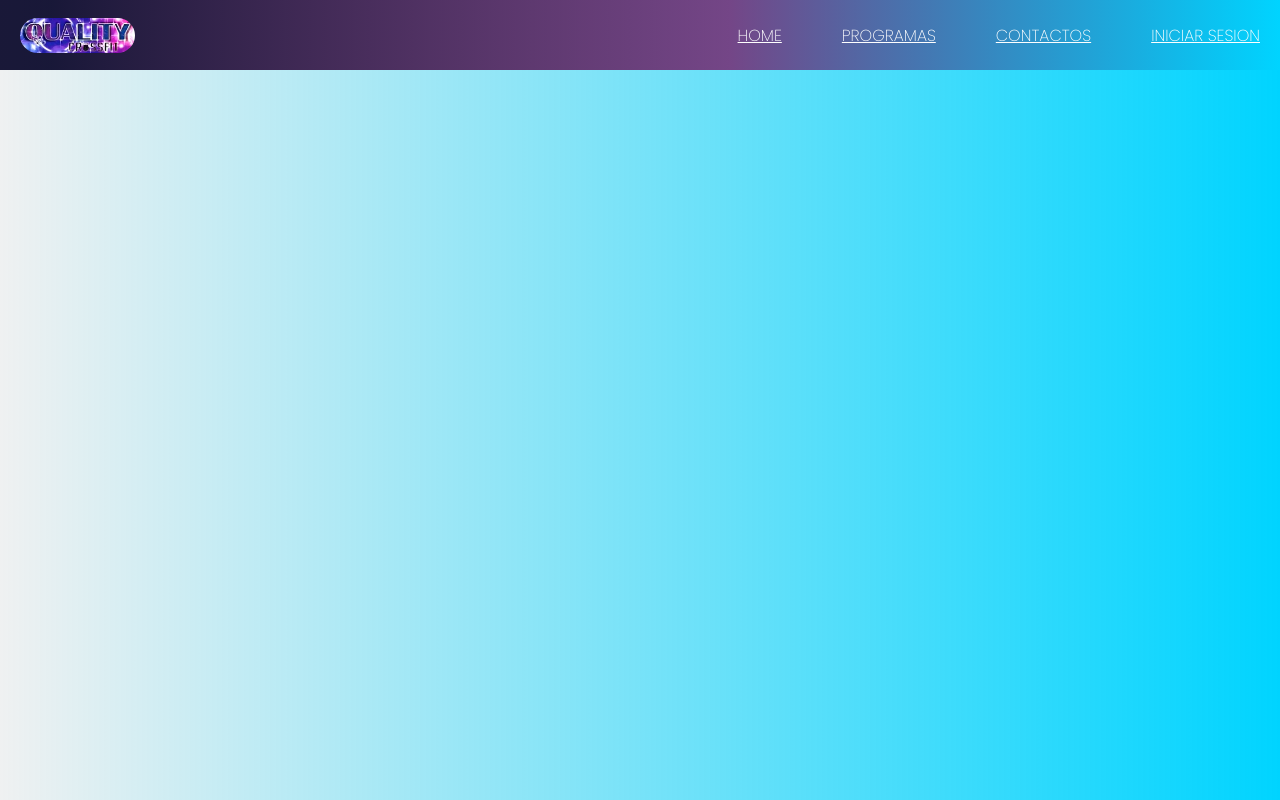
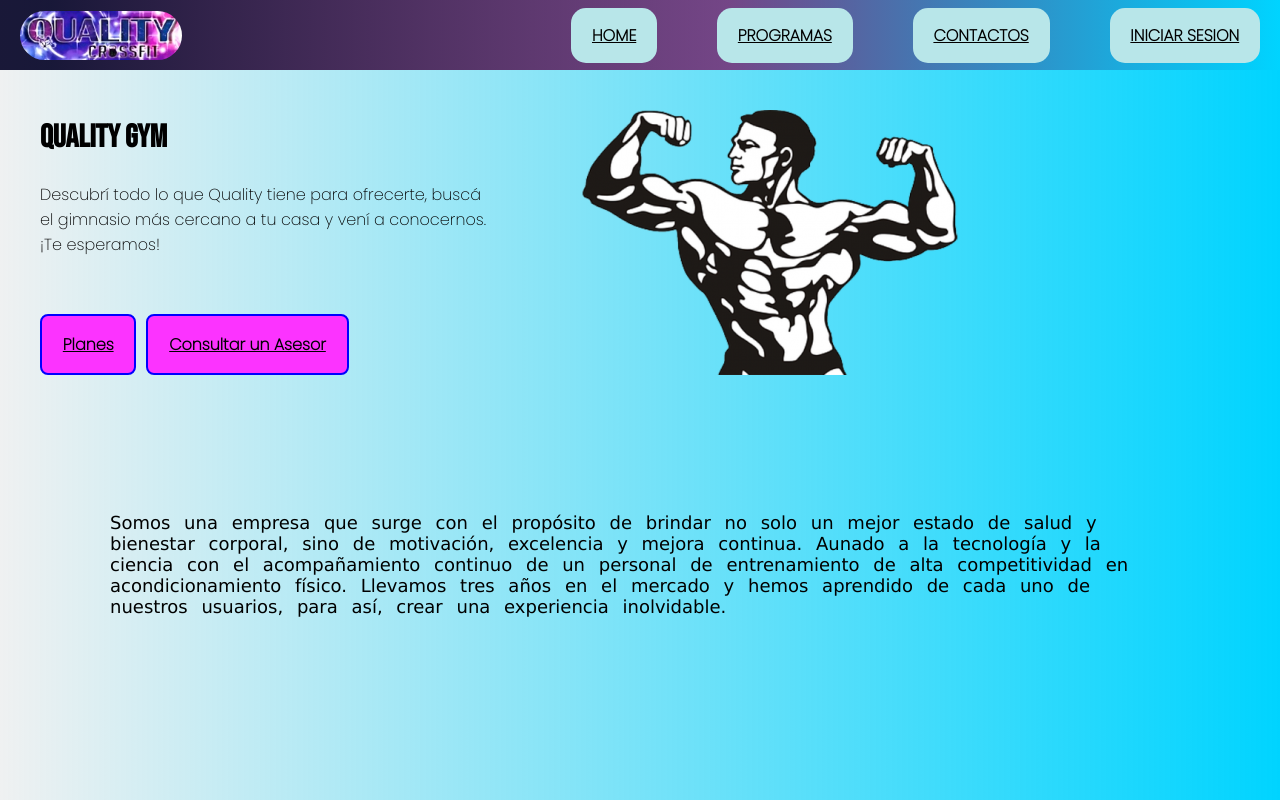
Before and after one commit to lukag11/LandingPage, a plain HTML site: page index.html in a window 1280 px wide. Drawn offline with Linux system fonts and the light colour scheme; a web font is replaced by a local one.

Commit message:
actualizacion, section hero-texto

```diff
--- a/index.html
+++ b/index.html
@@ -6,13 +6,18 @@
     <meta http-equiv="X-UA-Compatible" content="IE=edge">
     <meta name="viewport" content="width=device-width, initial-scale=1.0">
     <link rel="stylesheet" href="style.css">
-    <title>Challenge E2</title>
+    <title>Landing Page</title>
 </head>
 
 <body>
 
     <header class="header">
+
+
+
         <img src="./img/icono.jpg" alt="" class="logo">
+
+
         <nav class="nav-bar">
             <ul class="nav-list">
                 <li class="nav-item">
@@ -29,8 +34,44 @@
                 </li>
             </ul>
         </nav>
+
     </header>
+    <main>
+        <section class="menu-principal">
 
+            <div class="menu_texto">
+                <h1>Quality GyM</h1>
+                <p>Descubrí todo lo que Quality tiene para ofrecerte, buscá el gimnasio más cercano a tu casa y vení a
+                    conocernos. ¡Te esperamos!</p>
+                <div class="text_btn">
+                    <a href="#" class="btn btn_planes">Planes</a>
+                    <a href="#" class="btn btn_consultar">Consultar un Asesor</a>
+                </div>
+            </div>
+            <!-- La otra caja -->
+            <div class="image">
+                <img src="./img/hombre.png" alt="Entrenador" class="img">
+            </div>
+
+
+
+
+        </section>
+
+        <section class="seccion_texto">
+
+            <div class="seccion_texto_txt">
+                <p>Somos una empresa que surge con el propósito de brindar no solo un mejor estado de salud y bienestar
+                    corporal, sino de motivación, excelencia y mejora continua.
+                    Aunado a la tecnología y la ciencia con
+                    el acompañamiento continuo de un personal de entrenamiento de alta competitividad en
+                    acondicionamiento físico.
+
+                    Llevamos tres años en el mercado y hemos aprendido de cada uno de nuestros usuarios, para así, crear
+                    una experiencia inolvidable.</p>
+            </div>
+        </section>
+    </main>
 </body>
 
 </html>
--- a/style.css
+++ b/style.css
@@ -1,4 +1,5 @@
 @import url('https://fonts.googleapis.com/css2? family= Koulen & family= Poppins:wght@200 & family= Quicksand:wght@300 & family= Radio+Canada:wght@300 & family= Roboto+Flex:opsz,wght@8..144,200 & family= Roboto+Mono:wght@100 & family= Tapestry & display=swap');
+@import url('https://fonts.googleapis.com/css2?family=Bebas+Neue&family=Koulen&family=Poppins:wght@200&family=Quicksand:wght@300&family=Radio+Canada:wght@300&family=Roboto+Flex:opsz,wght@8..144,200&family=Roboto+Mono:wght@100&family=Tapestry&display=swap');
 
 * {
     margin: 0;
@@ -16,10 +17,13 @@
 }
 
 .logo {
-    height: 50%;
-    border-radius: 20px;
+    height: 70%;
+    border-radius: 40px;
 }
 
+/* HEADER  */
+
+/* - PADRE DEL NAV BAR */
 .header {
     background: rgb(2, 0, 36);
     background: linear-gradient(90deg, rgba(2, 0, 36, 0.9023984593837535) 4%, rgba(121, 9, 90, 0.7175245098039216) 57%, rgba(0, 212, 255, 1) 100%);
@@ -28,19 +32,121 @@
     justify-content: space-between;
     align-items: center;
     padding: 0 20px;
+    position: sticky;
+    top: 0;
+
 }
 
+
+
+
 .nav-list {
+
     display: flex;
     gap: 60px;
     list-style: none;
+
+
 }
 
 .nav-link {
-    color: white;
+    background-color: rgb(184, 230, 233);
+    color: black;
+    border: 2px solid none;
+    padding: 1rem 1.3rem;
+    border-radius: 15px;
+    font-weight: 800;
 }
 
 .nav-link:hover {
-    text-decoration: underline;
+
     color: black;
 }
+
+/* ! PADRE DE MENU TEXTO */
+
+.menu-principal {
+    padding: 20px;
+    margin: 20px;
+    display: flex;
+    justify-content: left;
+    align-items: center;
+    gap: 5rem;
+}
+
+
+.image img {
+    width: 400px;
+    height: 50%;
+}
+
+.menu_texto {
+    display: flex;
+    flex-direction: column;
+    gap: 25px;
+}
+
+.menu_texto h1 {
+    font-family: 'Bebas Neue', cursive;
+    font-weight: 600;
+    font-size: 2rem;
+}
+
+.menu_texto p {
+    max-width: 450px;
+
+}
+
+.text_btn {
+    margin-top: 2rem;
+    display: flex;
+    gap: 10px;
+}
+
+
+.btn {
+    border: 2px solid blue;
+    padding: 1rem 1.3rem;
+    border-radius: 8px;
+    font-weight: 600;
+}
+
+.btn:hover {
+    transition: all 1s ease;
+    background: cadetblue;
+}
+
+.btn_planes {
+    background: #FC33FF;
+    color: black;
+}
+
+.btn_consultar {
+    background: #FC33FF;
+    color: black;
+}
+
+.image img {
+    border-radius: 5px;
+}
+
+.seccion_texto {
+    padding: 60px;
+    margin: 50px;
+    display: flex;
+    justify-content: center;
+    align-items: center;
+    gap: 10rem;
+
+}
+
+.seccion_texto_txt p {
+
+    font-family: 'Lucida Sans', 'Lucida Sans Regular', 'Lucida Grande', 'Lucida Sans Unicode', Geneva, Verdana, sans-serif;
+    font-size: large;
+    word-spacing: 0.5rem;
+    word-break: initial;
+
+}
+
+/* ! FALTA HACER RESPONSIVE DESIGN */
```
Also changed, not shown: img/entrenador.png (added), img/hombre.png (added).
